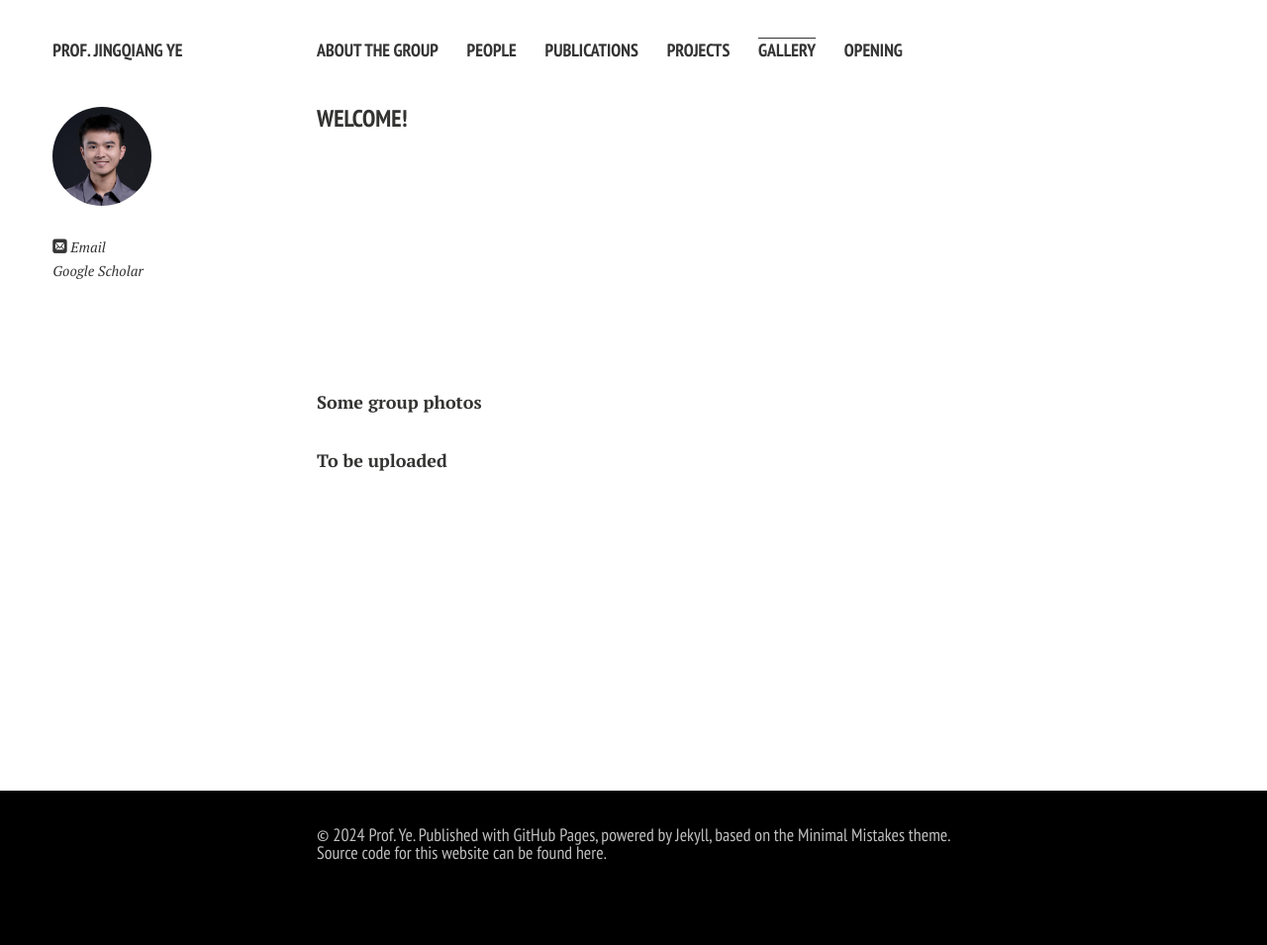
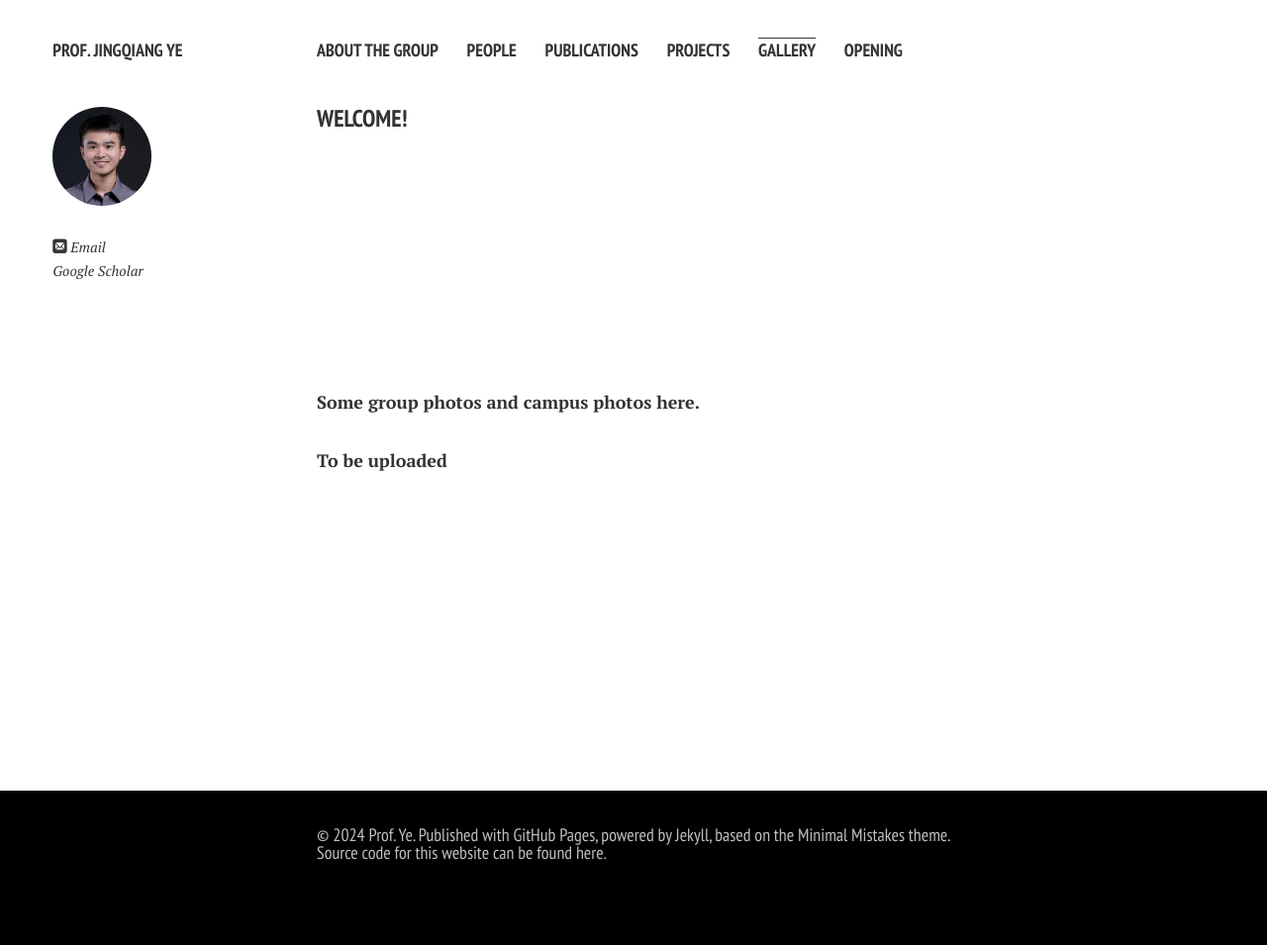
Before and after one commit to terteruu/terteruu.github.io, a Jekyll site: the page built from gallery.md, in a window 1280 px wide. Shown: the whole page at 99% size. Built offline with Jekyll 4.4.1, drawn with Linux system fonts in a browser that asks for light colours; nearby versions of some CDN libraries; comment, search, counter and statistics services are not loaded; a style sheet for code colours, icons or effects is not loaded.

Commit message:
add some content--campus

```diff
--- a/gallery.md
+++ b/gallery.md
@@ -14,7 +14,7 @@ title: Gallery
 <br>
 <br>
 <br>
-<b>Some group photos</b><br>
+<b>Some group photos and campus photos here.</b><br>
 <br>
 <b>To be uploaded</b><br>
 <br>
```
